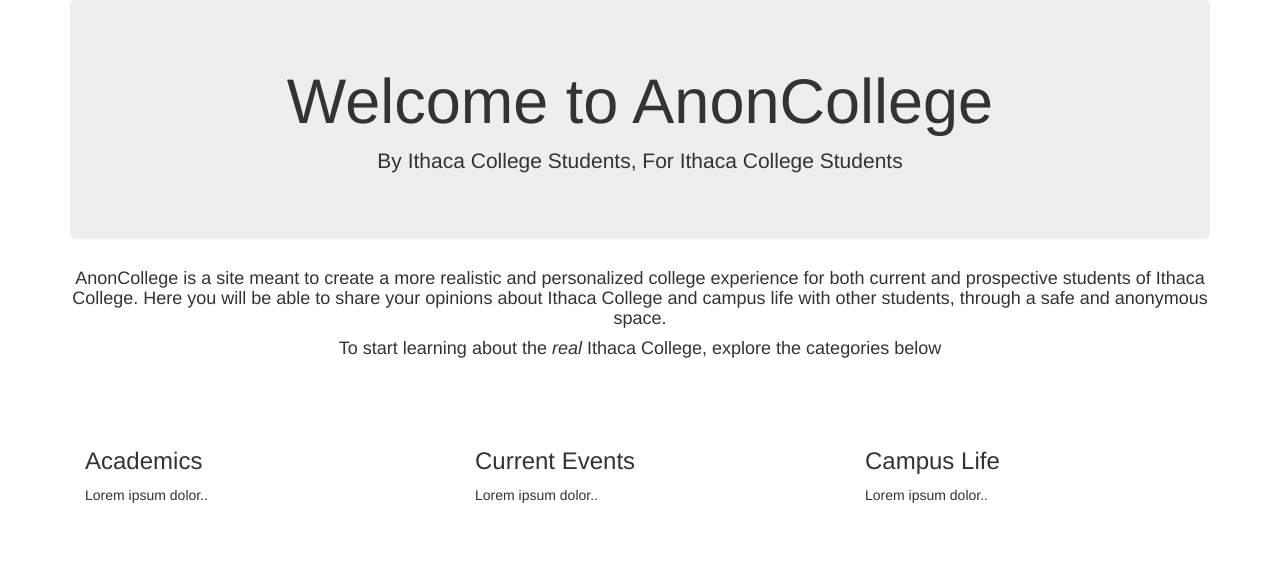
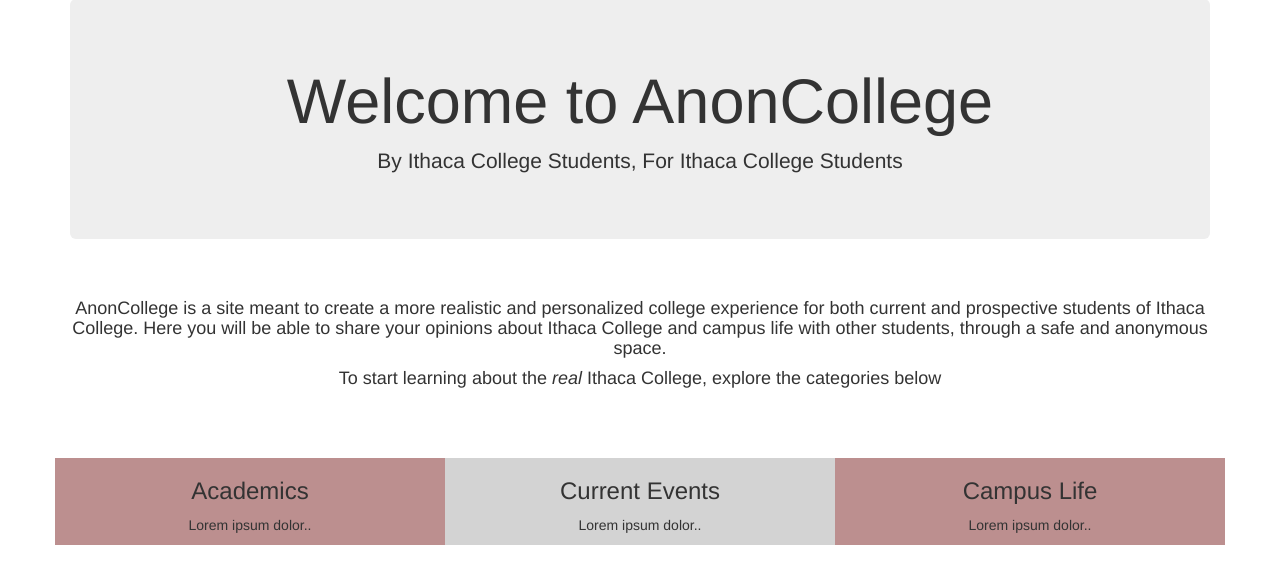
Before and after one commit to esussette/AnonCollege, a Flask app: page / in a window 1280 px wide. Shown: the part 73-657 px from the top of the page. Run offline with Flask 2, Linux system fonts and the light colour scheme; some libraries are stand-ins or nearby versions.

Commit message:
adding to homepage + css

```diff
--- a/app/templates/index.html
+++ b/app/templates/index.html
@@ -1,11 +1,13 @@
 {% extends "base.html" %}
+<link rel="stylesheet" href="style.css.css">
 
 {% block app_content %}
 
-<div class="jumbotron text-center">
+<div class="jumbotron text-center bg-anon-red">
   <h1>Welcome to AnonCollege</h1>
   <p>By Ithaca College Students, For Ithaca College Students</p>
 </div>
+    <br>
 <div class="center-block text-center">
     <p><h4>AnonCollege is a site meant to create a more realistic and
     personalized college experience for both current and prospective students of Ithaca College.
@@ -17,19 +19,21 @@
     <br>
     <br>
 
-<div class="container">
+
+<div class="container.center-block">
   <div class="row">
-    <div class="col-sm-4">
-      <h3>Academics</h3>
-      <p>Lorem ipsum dolor..</p>
+    <div class="col-sm-4" style="background-color:rosybrown">
+      <h3 class="text-center">Academics</h3>
+      <p class="text-center">Lorem ipsum dolor..</p>
     </div>
-    <div class="col-sm-4">
-      <h3>Current Events</h3>
-      <p>Lorem ipsum dolor..</p>
+    <div class="col-sm-4" style="background-color:lightgray;">
+      <h3 class="text-center">Current Events</h3>
+      <p class="text-center">Lorem ipsum dolor..</p>
     </div>
-    <div class="col-sm-4">
-      <h3>Campus Life</h3>
-      <p>Lorem ipsum dolor..</p>
+    <div class="col-sm-4" style="background-color:rosybrown;">
+      <h3 class="text-center">Campus Life</h3>
+      <p class="text-center">Lorem ipsum dolor..</p>
+
     </div>
   </div>
 </div>
```
Also changed, not shown: app/templates/style.css (added, +70 -0 lines).
